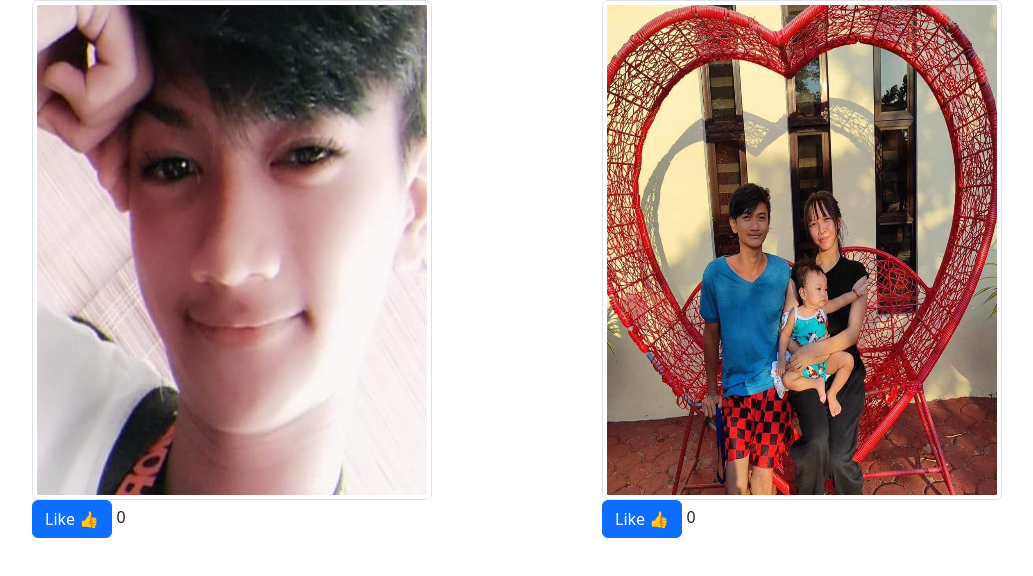
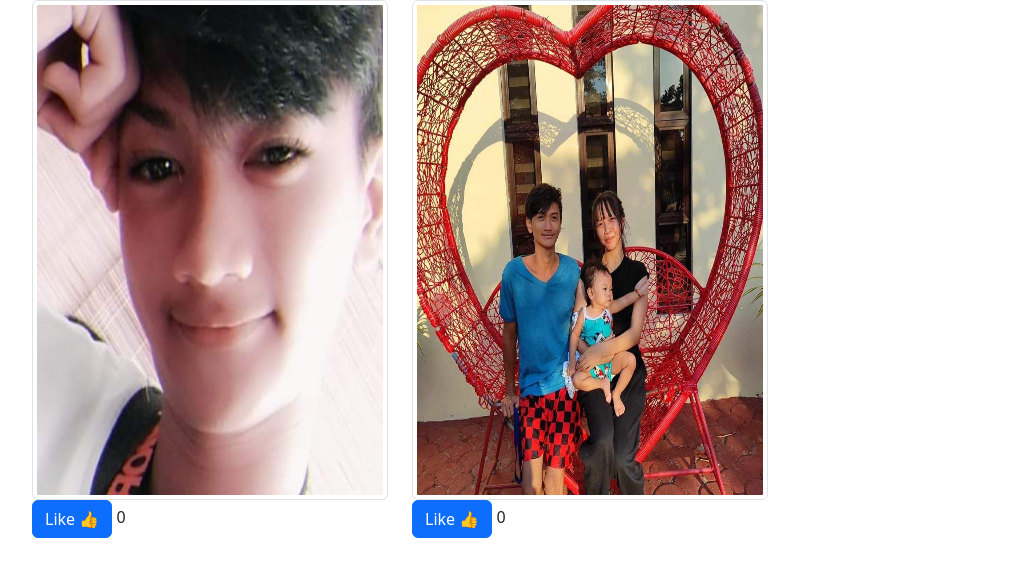
Before and after one commit to Louieglen/Louieglen.github.io, a plain HTML site: page index.html in a window 1280 px wide. Shown: the whole page, without its empty margins (50-1083 px from the left). Drawn offline with nearby package versions, Linux system fonts and the light colour scheme.

Commit message:
Update index.html

```diff
--- a/index.html
+++ b/index.html
@@ -7,12 +7,12 @@
    <body>
        <div class="container">
           <div class="row">
-             <div class="col-6">
+             <div class="col-4">
                <img src="FB_IMG_1708861423668.jpg" class="img-thumbnail" style="width:400px;height:500px;"/> <br>
                <button class="btn btn-primary" type="button" id="btnLike1" > Like 👍 </button>
                <output id="countLikes1"> 0 </output>
              </div>
-             <div class="col-6">
+             <div class="col-4">
                <img src="FB_IMG_1716011332392.jpg" class="img-thumbnail" style="width:400px;height:500px;"/> <br>
                <button class="btn btn-primary" type="button" id="btnLike2" > Like 👍 </button>
                <output id="countLikes2"> 0 </output>
```
